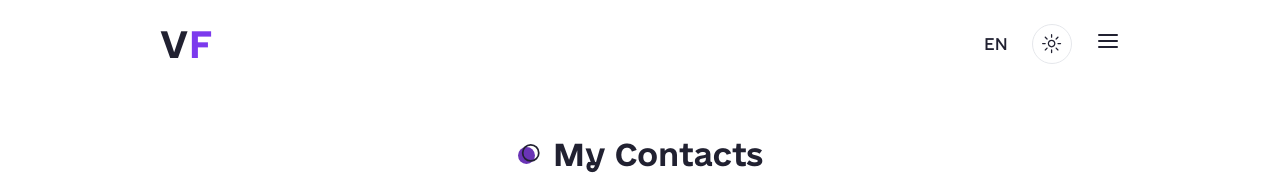
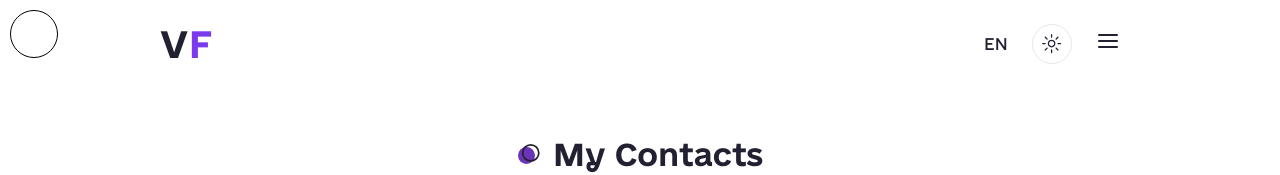
Before and after one commit to volodymyrfilon/portfolio-website, a Next.js app: page /en/contacts in a window 1280 px wide. Shown: the top 175 px of the page. Built offline with nearby package versions, Linux system fonts and the light colour scheme.

Commit message:
feat: cursor

```diff
--- a/src/app/[lang]/layout.tsx
+++ b/src/app/[lang]/layout.tsx
@@ -3,6 +3,7 @@ import localFont from 'next/font/local';
 import { Suspense } from 'react';
 import Loading from './loading';
 
+import { Cursor } from '@/components/shared/Cursor';
 import { PrivacyPolicyPopup } from '@/components/shared/PrivacyPolicyPopup';
 import { ThemeProvider } from '@/components/shared/Theme/ThemeProvider';
 import { Footer } from '@/layouts/Footer';
@@ -97,6 +98,7 @@ export default async function RootLayout({
       <body className={`selection:bg-primary/40`}>
         <Suspense fallback={<Loading />}>
           <ThemeProvider attribute="class" defaultTheme="light">
+            <Cursor />
             <Header data={header} lang={lang} logo={logo} />
             {children}
             <Footer data={footer} />
--- /dev/null
+++ b/src/components/shared/Cursor/Cursor.tsx
@@ -0,0 +1,27 @@
+'use client';
+
+import { motion } from 'framer-motion';
+import { useEffect, useState } from 'react';
+
+export const Cursor = () => {
+  const [position, setPosition] = useState({ x: 0, y: 0 });
+
+  useEffect(() => {
+    const mouseMove = (e: any) => {
+      setPosition({ x: e.clientX, y: e.clientY });
+    };
+
+    window.addEventListener('mousemove', mouseMove);
+
+    return () => {
+      window.removeEventListener('mousemove', mouseMove);
+    };
+  }, []);
+
+  return (
+    <motion.div
+      className="fixed z-[999] h-12 w-12 rounded-full border border-black dark:border-white"
+      animate={{ x: position.x + 10, y: position.y + 10 }}
+    ></motion.div>
+  );
+};
--- /dev/null
+++ b/src/components/shared/Cursor/index.ts
@@ -0,0 +1 @@
+export * from './Cursor';
```
